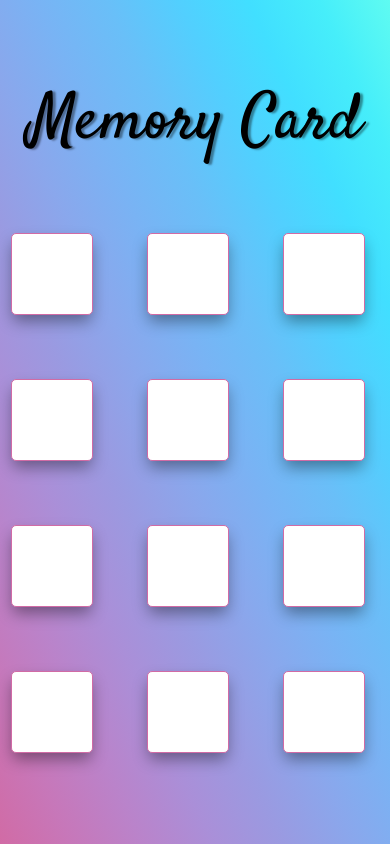
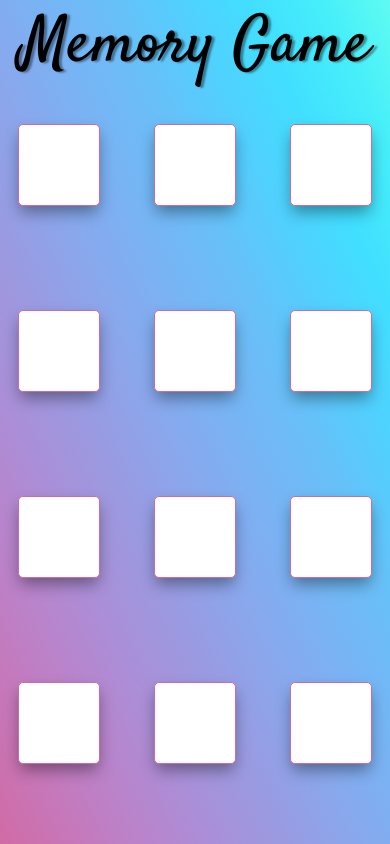
Before and after one commit to Fraank98/johannes-problems, a React (Create React App) app in the folder problem-2/: page / in a window 390 px wide. Built offline with nearby package versions, Linux system fonts and the light colour scheme.

Commit message:
media queries

```diff
--- a/problem-2/src/App.css
+++ b/problem-2/src/App.css
@@ -1,7 +1,7 @@
 body{
   display: flex;
   justify-content: center;
-  align-items: center;
+  align-items: flex-start;
   height: 100vh;
   background-image: linear-gradient(to right top, #d16ba5, #c777b9, #ba83ca, #aa8fd8, #9a9ae1, #8aa7ec, #79b3f4, #69bff8, #52cffe, #41dfff, #46eefa, #5ffbf1);
 }
@@ -10,7 +10,7 @@ body{
   text-align: center;
   font-family: 'Satisfy';
   font-size: 7rem;
-  margin-bottom: 4rem;
+  margin-bottom: 2rem;
   text-shadow: 3px 1px 2px rgba(0,0,0,0.4);
 }
 
@@ -18,8 +18,8 @@ body{
   display: grid;
   justify-items: center;
   grid-template: repeat(3, 1fr) / repeat(3, 1fr);
-  column-gap: 100px;
-  row-gap: 50px;
+  column-gap: 90px;
+  row-gap: 30px;
 }
 
 .card{
@@ -116,6 +116,16 @@ body{
   transition-delay : 0.2s ;
 }
 
+@media screen and (min-width: 770px) and (max-width: 1024px) {
+  .title{
+    font-size: 4rem;
+  }
+
+  .container-cards{
+    row-gap: 20px;
+  }
+}
+
 @media screen and (max-width: 768px) {
 
   .title{
@@ -155,6 +165,49 @@ body{
 
 }
 
+@media screen and (min-width: 670px) and (min-height: 850px) {
+
+  .card{
+    width: 13em;
+  }
+
+  .title{
+    font-size: 6rem;
+  }
+
+  .container-cards{
+    row-gap: 120px !important;
+    column-gap: 30px !important;
+    padding-left: 3%;
+  }
+
+  .card .back{
+    height: 10em;
+    width: 10em;
+  }
+
+  .card .selected{
+    height: 10em;
+    width: 10em;
+  }
+
+  .card .wrong {
+    height: 10em;
+    width: 10em;
+  }
+
+  .card .right {
+    height: 10em;
+    width: 10em;
+  }
+
+  .card .front{
+    height: 10em;
+    width: 10em;
+  }
+
+}
+
 @media screen and (max-width: 600px) {
 
   .card{
@@ -172,6 +225,10 @@ body{
 
   .card{
     gap: 4px;
+  }
+
+  .container-cards{
+    padding-left: 2%;
   }
 
   .card .back{
@@ -209,6 +266,19 @@ body{
 
 }
 
+@media screen and (min-width: 380px) and (min-height: 800px) {
+  .container-cards{
+    row-gap: 90px;
+  }
+}
+
+@media screen and (min-width: 1200px) and (min-height: 800px) {
+  .container-cards{
+    row-gap: 30px;
+  }
+}
+
+
 
 @media screen and (max-width: 380px) {
 
@@ -233,8 +303,12 @@ body{
 
 @media screen and (max-width: 320px) {
 
+  body{
+    align-items: center;
+  }
+
   .title{
-    margin-bottom: 10rem;
+    margin-bottom: 3rem;
   }
 
   .card{
--- a/problem-2/src/App.js
+++ b/problem-2/src/App.js
@@ -73,7 +73,7 @@ function App() {
 
   return (
     <>
-      <div className='title'>Memory Card</div>
+      <div className='title'>Memory Game</div>
       <div className="container-cards">
         {
           cards.map((card) => {
```
